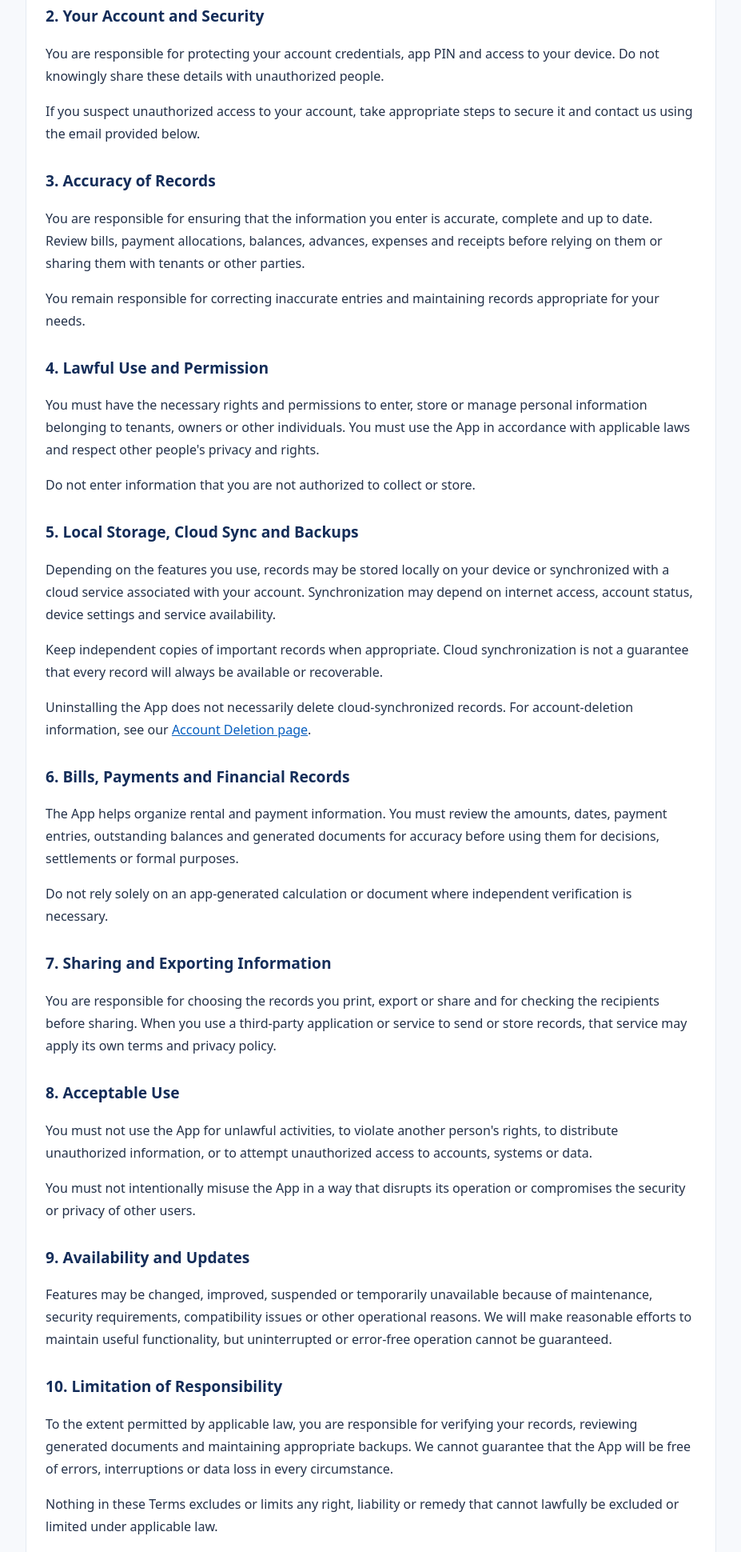
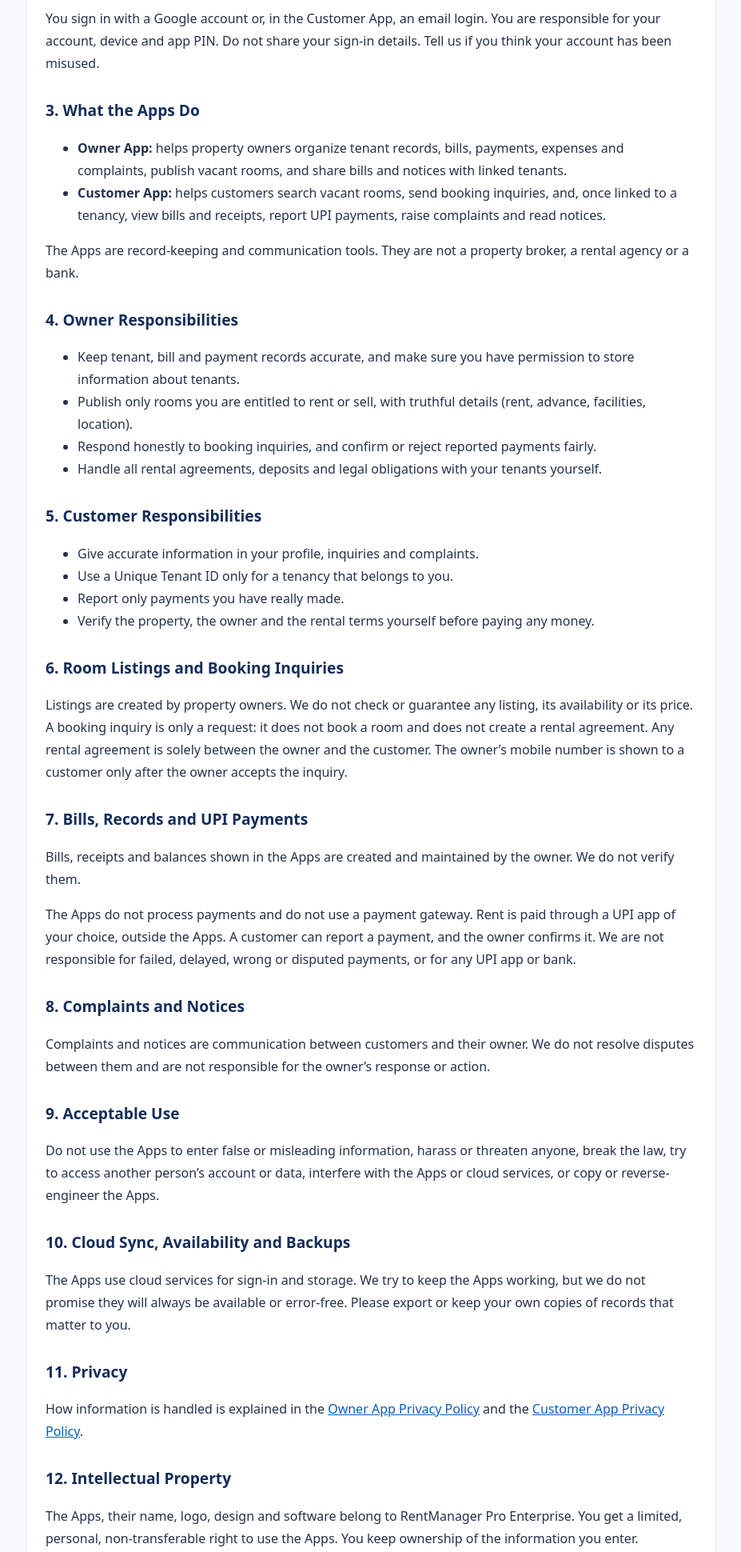
Before and after one commit to abhyas8862/rentmanager-pro-website, a plain HTML site: page terms-and-conditions.html in a window 1280 px wide. Shown: the part 585-2525 px from the top of the page at 80% size, without its empty margins (176-1103 px from the left). Drawn offline with Linux system fonts and the light colour scheme.

Commit message:
Update terms-and-conditions.html

```diff
--- a/terms-and-conditions.html
+++ b/terms-and-conditions.html
@@ -1,10 +1,9 @@
 <!doctype html>
-
 <html lang="en">
 <head>
   <meta charset="utf-8">
   <meta name="viewport" content="width=device-width, initial-scale=1">
-  <meta name="description" content="Terms and Conditions for using RentManager Pro Enterprise rental-management application.">
+  <meta name="description" content="Terms and Conditions for the RentManager Pro Enterprise owner app and the RentManager Pro Customer app.">
   <meta name="theme-color" content="#142D59">
   <title>Terms &amp; Conditions | RentManager Pro Enterprise</title>
   <style>
@@ -15,9 +14,11 @@
     header h1{color:#fff;margin:10px 0}
     header p{margin:4px 0;color:#edf4ff}
     h2{color:#142D59;margin-top:28px;font-size:1.2rem}
+    h3{color:#142D59;margin-top:20px;font-size:1.05rem}
     a{color:#075fc0;overflow-wrap:anywhere}
     .back{color:#fff;text-decoration:none;font-weight:600}
     .updated{font-size:.92rem}
+    .note{background:#fff8e1;border:1px solid #e8c964;border-radius:8px;padding:10px 14px}
     footer{font-size:.92rem;text-align:center;padding:12px}
     @media(max-width:600px){body{padding:12px}.content,header{padding:18px}}
   </style>
@@ -26,59 +27,85 @@
   <header>
     <a class="back" href="index.html">← Home</a>
     <h1>Terms &amp; Conditions</h1>
-    <p><strong>RentManager Pro Enterprise</strong></p>
-    <p class="updated">Last updated: 28 October 2026</p>
-  </header>  <main class="content">
-    <p>These Terms &amp; Conditions (“Terms”) apply to your use of RentManager Pro Enterprise (“the App”). By accessing or using the App, you agree to these Terms. If you do not agree, please stop using the App.</p><h2>1. Purpose of the App</h2>
-<p>The App provides tools to help users organize rental-management records, including property and tenant details, bills, payments, advances, outstanding balances, expenses, complaints and related documents.</p>
-<p>The App is a record-management tool. It does not replace professional legal, tax, accounting or financial advice. You are responsible for determining how the records should be used in your circumstances.</p>
+    <p><strong>RentManager Pro Enterprise and RentManager Pro Customer</strong></p>
+    <p class="updated">Last updated: 14 November 2026</p>
+  </header>
+  <main class="content">
 
-<h2>2. Your Account and Security</h2>
-<p>You are responsible for protecting your account credentials, app PIN and access to your device. Do not knowingly share these details with unauthorized people.</p>
-<p>If you suspect unauthorized access to your account, take appropriate steps to secure it and contact us using the email provided below.</p>
+<p>These Terms &amp; Conditions apply to both apps published by RentManager Pro Enterprise: the <strong>RentManager Pro Enterprise</strong> owner app (&ldquo;Owner App&rdquo;) and the <strong>RentManager Pro Customer</strong> app (&ldquo;Customer App&rdquo;). Together they are called &ldquo;the Apps&rdquo;. By installing or using an App you agree to these terms. If you do not agree, please do not use the Apps.</p>
 
-<h2>3. Accuracy of Records</h2>
-<p>You are responsible for ensuring that the information you enter is accurate, complete and up to date. Review bills, payment allocations, balances, advances, expenses and receipts before relying on them or sharing them with tenants or other parties.</p>
-<p>You remain responsible for correcting inaccurate entries and maintaining records appropriate for your needs.</p>
+<h2>1. Eligibility</h2>
+<p>You must be at least 18 years old and able to enter into a legal agreement to use the Apps.</p>
 
-<h2>4. Lawful Use and Permission</h2>
-<p>You must have the necessary rights and permissions to enter, store or manage personal information belonging to tenants, owners or other individuals. You must use the App in accordance with applicable laws and respect other people's privacy and rights.</p>
-<p>Do not enter information that you are not authorized to collect or store.</p>
+<h2>2. Accounts and Security</h2>
+<p>You sign in with a Google account or, in the Customer App, an email login. You are responsible for your account, device and app PIN. Do not share your sign-in details. Tell us if you think your account has been misused.</p>
 
-<h2>5. Local Storage, Cloud Sync and Backups</h2>
-<p>Depending on the features you use, records may be stored locally on your device or synchronized with a cloud service associated with your account. Synchronization may depend on internet access, account status, device settings and service availability.</p>
-<p>Keep independent copies of important records when appropriate. Cloud synchronization is not a guarantee that every record will always be available or recoverable.</p>
-<p>Uninstalling the App does not necessarily delete cloud-synchronized records. For account-deletion information, see our <a href="account-deletion.html">Account Deletion page</a>.</p>
+<h2>3. What the Apps Do</h2>
+<ul>
+<li><strong>Owner App:</strong> helps property owners organize tenant records, bills, payments, expenses and complaints, publish vacant rooms, and share bills and notices with linked tenants.</li>
+<li><strong>Customer App:</strong> helps customers search vacant rooms, send booking inquiries, and, once linked to a tenancy, view bills and receipts, report UPI payments, raise complaints and read notices.</li>
+</ul>
+<p>The Apps are record-keeping and communication tools. They are not a property broker, a rental agency or a bank.</p>
 
-<h2>6. Bills, Payments and Financial Records</h2>
-<p>The App helps organize rental and payment information. You must review the amounts, dates, payment entries, outstanding balances and generated documents for accuracy before using them for decisions, settlements or formal purposes.</p>
-<p>Do not rely solely on an app-generated calculation or document where independent verification is necessary.</p>
+<h2>4. Owner Responsibilities</h2>
+<ul>
+<li>Keep tenant, bill and payment records accurate, and make sure you have permission to store information about tenants.</li>
+<li>Publish only rooms you are entitled to rent or sell, with truthful details (rent, advance, facilities, location).</li>
+<li>Respond honestly to booking inquiries, and confirm or reject reported payments fairly.</li>
+<li>Handle all rental agreements, deposits and legal obligations with your tenants yourself.</li>
+</ul>
 
-<h2>7. Sharing and Exporting Information</h2>
-<p>You are responsible for choosing the records you print, export or share and for checking the recipients before sharing. When you use a third-party application or service to send or store records, that service may apply its own terms and privacy policy.</p>
+<h2>5. Customer Responsibilities</h2>
+<ul>
+<li>Give accurate information in your profile, inquiries and complaints.</li>
+<li>Use a Unique Tenant ID only for a tenancy that belongs to you.</li>
+<li>Report only payments you have really made.</li>
+<li>Verify the property, the owner and the rental terms yourself before paying any money.</li>
+</ul>
 
-<h2>8. Acceptable Use</h2>
-<p>You must not use the App for unlawful activities, to violate another person's rights, to distribute unauthorized information, or to attempt unauthorized access to accounts, systems or data.</p>
-<p>You must not intentionally misuse the App in a way that disrupts its operation or compromises the security or privacy of other users.</p>
+<h2>6. Room Listings and Booking Inquiries</h2>
+<p>Listings are created by property owners. We do not check or guarantee any listing, its availability or its price. A booking inquiry is only a request: it does not book a room and does not create a rental agreement. Any rental agreement is solely between the owner and the customer. The owner&rsquo;s mobile number is shown to a customer only after the owner accepts the inquiry.</p>
 
-<h2>9. Availability and Updates</h2>
-<p>Features may be changed, improved, suspended or temporarily unavailable because of maintenance, security requirements, compatibility issues or other operational reasons. We will make reasonable efforts to maintain useful functionality, but uninterrupted or error-free operation cannot be guaranteed.</p>
+<h2>7. Bills, Records and UPI Payments</h2>
+<p>Bills, receipts and balances shown in the Apps are created and maintained by the owner. We do not verify them.</p>
+<p>The Apps do not process payments and do not use a payment gateway. Rent is paid through a UPI app of your choice, outside the Apps. A customer can report a payment, and the owner confirms it. We are not responsible for failed, delayed, wrong or disputed payments, or for any UPI app or bank.</p>
 
-<h2>10. Limitation of Responsibility</h2>
-<p>To the extent permitted by applicable law, you are responsible for verifying your records, reviewing generated documents and maintaining appropriate backups. We cannot guarantee that the App will be free of errors, interruptions or data loss in every circumstance.</p>
-<p>Nothing in these Terms excludes or limits any right, liability or remedy that cannot lawfully be excluded or limited under applicable law.</p>
+<h2>8. Complaints and Notices</h2>
+<p>Complaints and notices are communication between customers and their owner. We do not resolve disputes between them and are not responsible for the owner&rsquo;s response or action.</p>
 
-<h2>11. Account Deletion and Changes to These Terms</h2>
-<p>You can review the procedure for requesting account deletion on the <a href="account-deletion.html">Account Deletion page</a>. Deletion may not automatically remove local device data, exported files or copies held by third-party services. Any applicable retention will be handled in accordance with the relevant process and law.</p>
-<p>These Terms may be updated as the App or its requirements change. The updated version will be published on this page with a revised date. Your use of the App after an update is subject to the updated Terms to the extent permitted by applicable law.</p>
+<h2>9. Acceptable Use</h2>
+<p>Do not use the Apps to enter false or misleading information, harass or threaten anyone, break the law, try to access another person&rsquo;s account or data, interfere with the Apps or cloud services, or copy or reverse-engineer the Apps.</p>
 
-<h2>12. Contact Us</h2>
-<p>For questions about these Terms, contact:</p>
-<p><strong>Email:</strong> <a href="mailto:rentManagerproenterprises@gmail.com">rentManagerproenterprises@gmail.com</a></p>
+<h2>10. Cloud Sync, Availability and Backups</h2>
+<p>The Apps use cloud services for sign-in and storage. We try to keep the Apps working, but we do not promise they will always be available or error-free. Please export or keep your own copies of records that matter to you.</p>
 
-  </main>  <footer>
+<h2>11. Privacy</h2>
+<p>How information is handled is explained in the <a href="privacy-policy.html">Owner App Privacy Policy</a> and the <a href="customer-privacy-policy.html">Customer App Privacy Policy</a>.</p>
+
+<h2>12. Intellectual Property</h2>
+<p>The Apps, their name, logo, design and software belong to RentManager Pro Enterprise. You get a limited, personal, non-transferable right to use the Apps. You keep ownership of the information you enter.</p>
+
+<h2>13. Disclaimer and Limitation of Liability</h2>
+<p>The Apps are provided &ldquo;as is&rdquo;. To the extent permitted by law, we are not liable for indirect or consequential loss, loss of rent or data, or for disputes between owners and customers, arising from use of the Apps. Nothing in these terms limits any right you have under law that cannot be limited.</p>
+
+<h2>14. Suspension and Deletion</h2>
+<p>We may suspend or remove an account that breaks these terms or misuses the Apps. You may stop using the Apps and delete your account at any time. See the <a href="account-deletion.html">Account Deletion page</a>.</p>
+
+<h2>15. Changes to These Terms</h2>
+<p>We may update these terms when the Apps or requirements change. The new version will be published on this page with a new date. Continuing to use the Apps means you accept the updated terms.</p>
+
+<h2>16. Governing Law</h2>
+<p>These terms are governed by the laws of India.</p>
+
+<h2>17. Contact Us</h2>
+<p>Email: <a href="mailto:rentManagerproenterprises@gmail.com">rentManagerproenterprises@gmail.com</a></p>
+
+  </main>
+  <footer>
     <a href="index.html">Home</a> ·
-    <a href="privacy-policy.html">Privacy Policy</a> ·
+    <a href="privacy-policy.html">Owner App Privacy Policy</a> ·
+    <a href="customer-privacy-policy.html">Customer App Privacy Policy</a> ·
+    <a href="terms-and-conditions.html">Terms &amp; Conditions</a> ·
     <a href="account-deletion.html">Account Deletion</a>
     <p>© 2026 RentManager Pro Enterprise</p>
   </footer>
```
